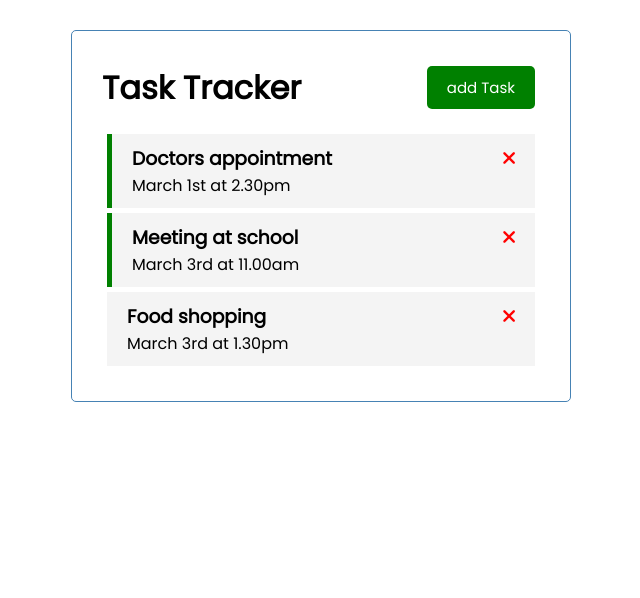
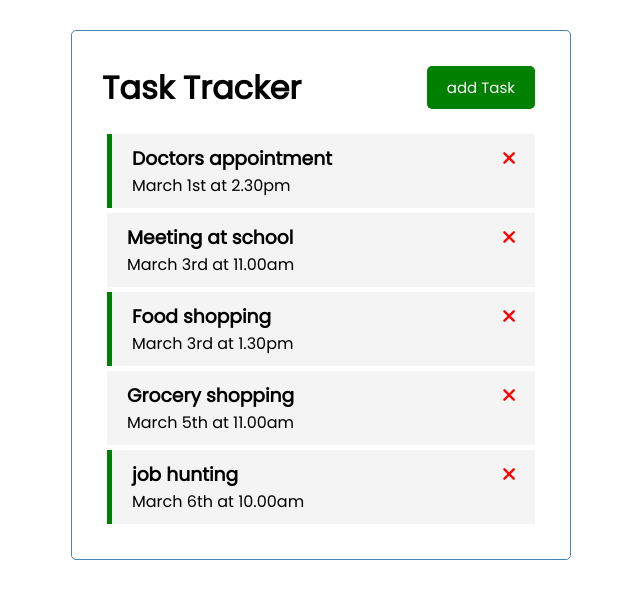
Before and after one commit to Joe-Isaac/simple-Vue-task-tracker, a Vue app: page / in a window 1280 px wide. Shown: the top 598 px of the page, without its empty margins (319-959 px from the left). Built offline with nearby package versions, Linux system fonts and the light colour scheme; data requests are answered from the project's data file.

Commit message:
fixed delete, create and toggle functionalities with json-server

```diff
--- a/db.json
+++ b/db.json
@@ -10,13 +10,25 @@
       "id": 2,
       "text": "Meeting at school",
       "day": "March 3rd at 11.00am",
-      "reminder": true
+      "reminder": false
     },
     {
       "id": 3,
       "text": "Food shopping",
       "day": "March 3rd at 1.30pm",
+      "reminder": true
+    },
+    {
+      "id": 25867,
+      "text": "Grocery shopping",
+      "day": "March 5th at 11.00am",
       "reminder": false
+    },
+    {
+      "id": 91279,
+      "text": "job hunting",
+      "day": "March 6th at 10.00am",
+      "reminder": true
     }
   ]
 }
--- a/src/App.vue
+++ b/src/App.vue
@@ -37,27 +37,54 @@ methods: {
     await fetch('http://localhost:5000/tasks', {
       method: 'POST',
       headers: {
-        'Content-type' : 'application/json',
-        body: JSON.stringify(task)
-      }
+        'Content-type' : 'application/json'
+      },
+      body: JSON.stringify(task)
     })
+    .then(
+      this.tasks = [...this.tasks, task]
+    )
     .catch(err => alert(err.message)
     )
-    this.tasks = [...this.tasks, task]
   },
 
   deleteTask(id){
     if (confirm(' Are you sure?')){
-
       this.tasks = this.tasks.filter((task) => {
           return task.id !== id;
       })
+      fetch('http://localhost:5000/tasks/'+id, {
+        method: 'DELETE',
+        headers: {
+          'Content-Type' : 'application/json'
+        }
+      })
+      .catch(err => {
+        alert('something went wrong, /n', err.message)
+        return;
+    })
     }
   },
+
+
   toggleReminder(id){
     for(let i=0; i<this.tasks.length; i++){
       if(this.tasks[i].id === id){
         this.tasks[i].reminder = !this.tasks[i].reminder;
+        fetch("http://localhost:5000/tasks/"+id, {
+          method: 'PUT',
+          headers:{
+            'Content-Type': 'application/json',
+          },
+          body: JSON.stringify(this.tasks[i]),
+        })
+        .then( data => {
+          console.log(this.tasks[i])
+          alert('Reminder changed successfully')
+        }
+        )
+        .catch(err =>
+        alert(err.message))
       }
     }
 
```
